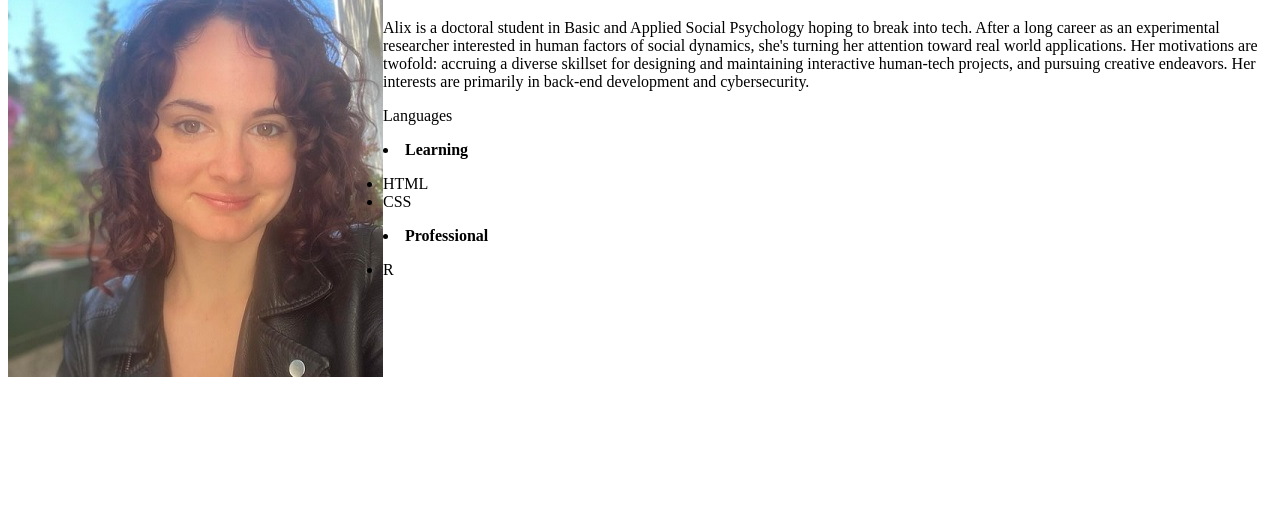
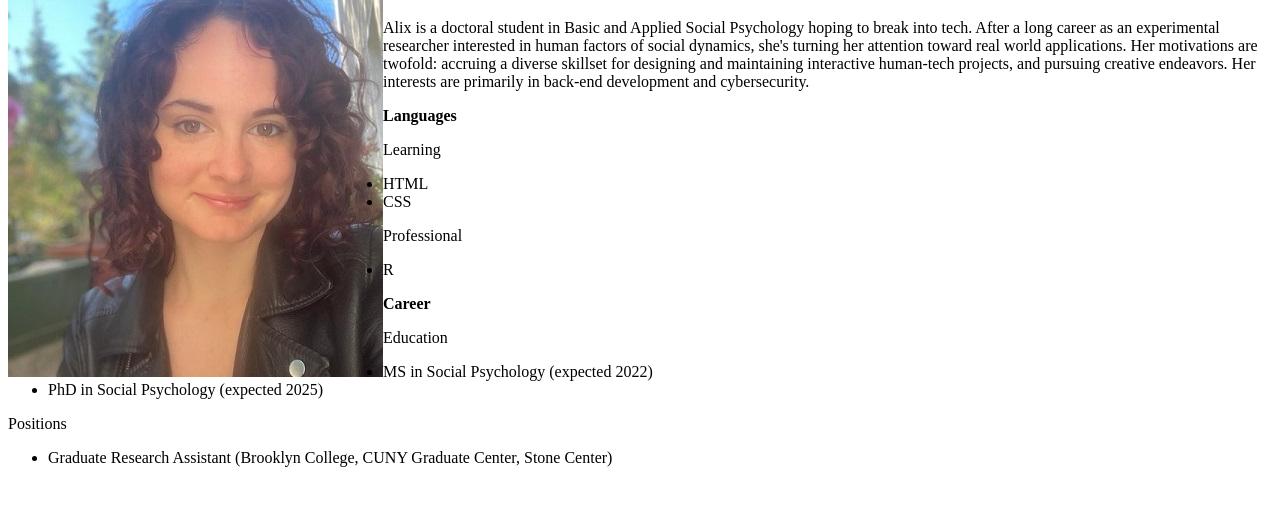
Before and after one commit to alixalto/codereview1, a plain HTML site: page code-review-1.html in a window 1280 px wide. Shown: the part 61-566 px from the top of the page. Drawn offline with Linux system fonts and the light colour scheme; files that its build step writes are made by us from their sources.

Commit message:
Switch subheadings for LI

```diff
--- a/code-review-1.html
+++ b/code-review-1.html
@@ -10,21 +10,34 @@
   <h1>Alix Alto is <span class="highlight">learning to code!</span></h1>
   <p>Alix is a doctoral student in Basic and Applied Social Psychology hoping to break into tech. After a long career as an experimental researcher interested in human factors of social dynamics, she's turning her attention toward real world applications. Her motivations are twofold: accruing a diverse skillset for designing and maintaining interactive human-tech projects, and pursuing creative endeavors. Her interests are primarily in back-end development and cybersecurity.</p>
 
-  <p><span class="languages">Languages</span></p>
-  <li><strong>Learning</strong>
+  <p><strong>Languages</strong></p>
+  <p><span class="subheadings">Learning</span></p>
     <ul>
-      <li>
-        <a href="https://open.spotify.com/album/3VSl97ITIbXoFQvx2DQ605?si=UzUTTbQ8TK23OpbgOSMvDg"></a>HTML
+      <li>HTML
       </li>
-      <li>
-        <a href="https://open.spotify.com/album/3VSl97ITIbXoFQvx2DQ605?si=UzUTTbQ8TK23OpbgOSMvDg"></a>CSS
+      <li>CSS
       </li>
     </ul>
   </li>
-  <li><strong>Professional</strong>
+  <p><span class="subheadings">Professional</span></p>
     <ul>
-      <li>
-        <a href="https://open.spotify.com/album/3VSl97ITIbXoFQvx2DQ605?si=UzUTTbQ8TK23OpbgOSMvDg"></a>R
+      <li>R
+      </li>
+    </ul>
+  </li>
+
+  <p></p><strong>Career</strong></p>
+  <p><span class="subheadings">Education</span></p>
+    <ul>
+      <li>MS in Social Psychology (expected 2022)
+      </li>
+      <li>PhD in Social Psychology (expected 2025)
+      </li>
+    </ul>
+  </li>
+  <p><span class="subheadings">Positions</span></p>
+    <ul>
+      <li>Graduate Research Assistant (Brooklyn College, CUNY Graduate Center, Stone Center)
       </li>
     </ul>
   </li>
```
